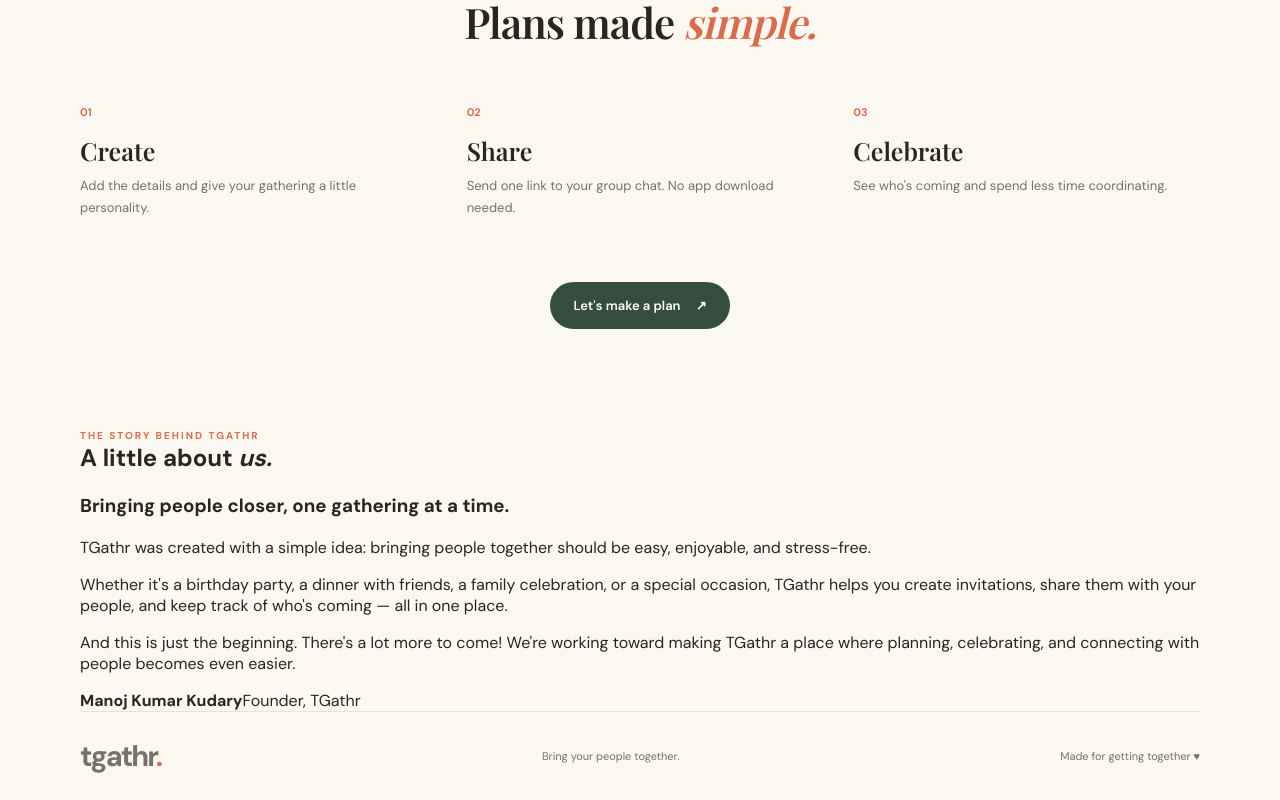
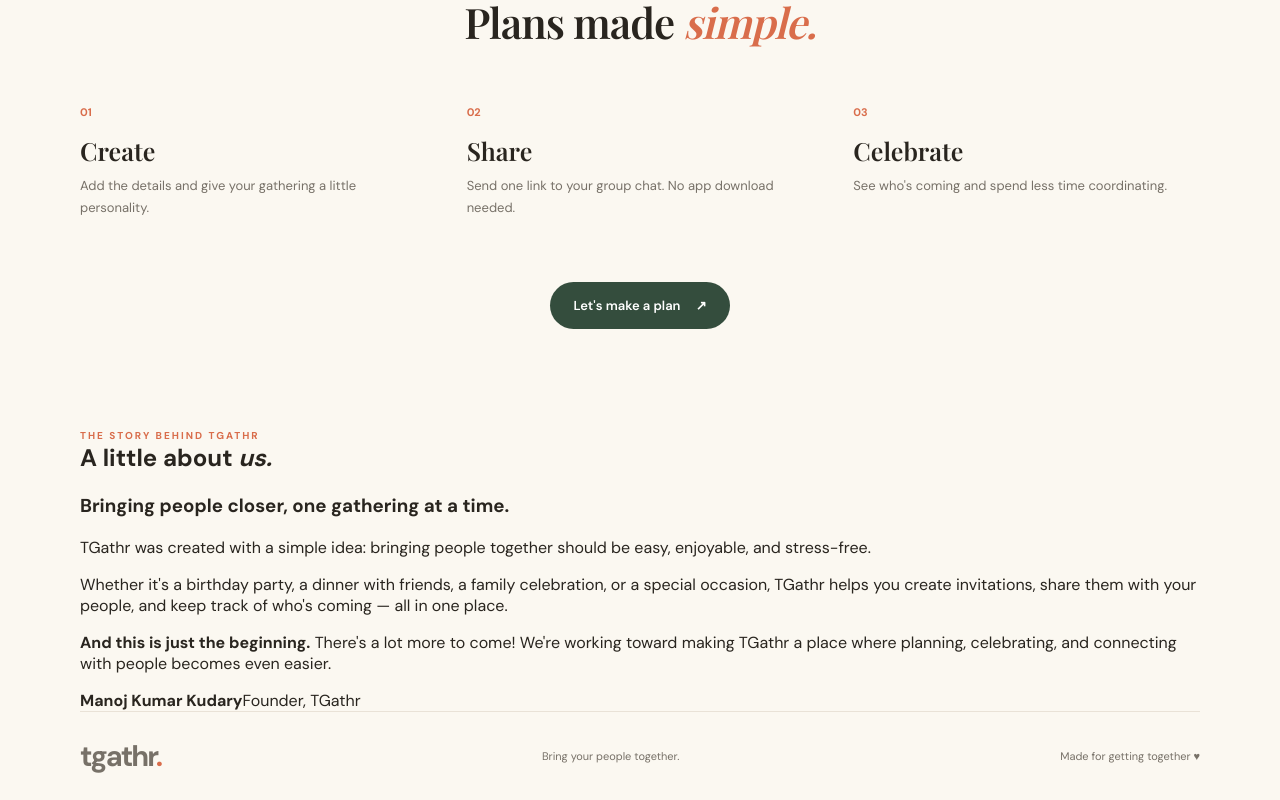
Before and after one commit to Manojkumar456Kudary/tgathr, a Next.js app: page / in a window 1280 px wide. Shown: the part 1381-2181 px from the top of the page. Built offline with nearby package versions, Linux system fonts and the light colour scheme; no server answers; a web font is replaced by a local one.

Commit message:
Emphasize beginning of TGathr with strong text

```diff
--- a/app/page.tsx
+++ b/app/page.tsx
@@ -212,7 +212,7 @@ export default function Home() {
           </p>
 
           <p>
-            And this is just the beginning. There's a lot more to come!
+            <strong>And this is just the beginning.</strong> There's a lot more to come!
             We're working toward making TGathr a place where planning,
             celebrating, and connecting with people becomes even easier.
           </p>
```
